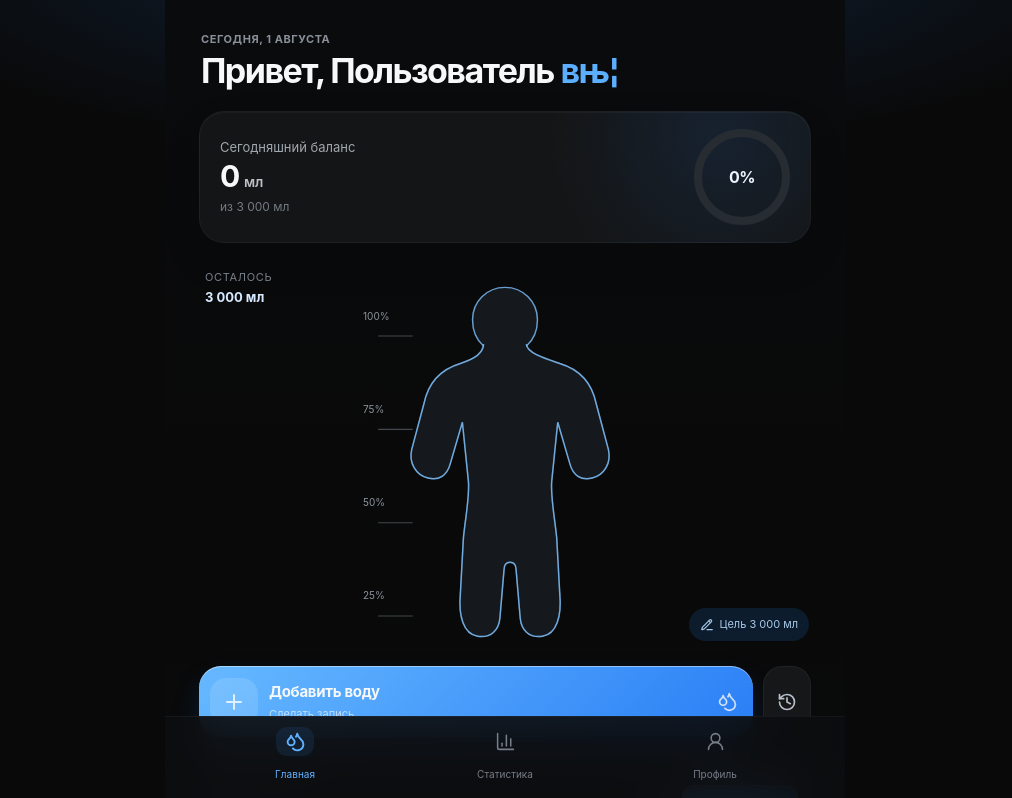
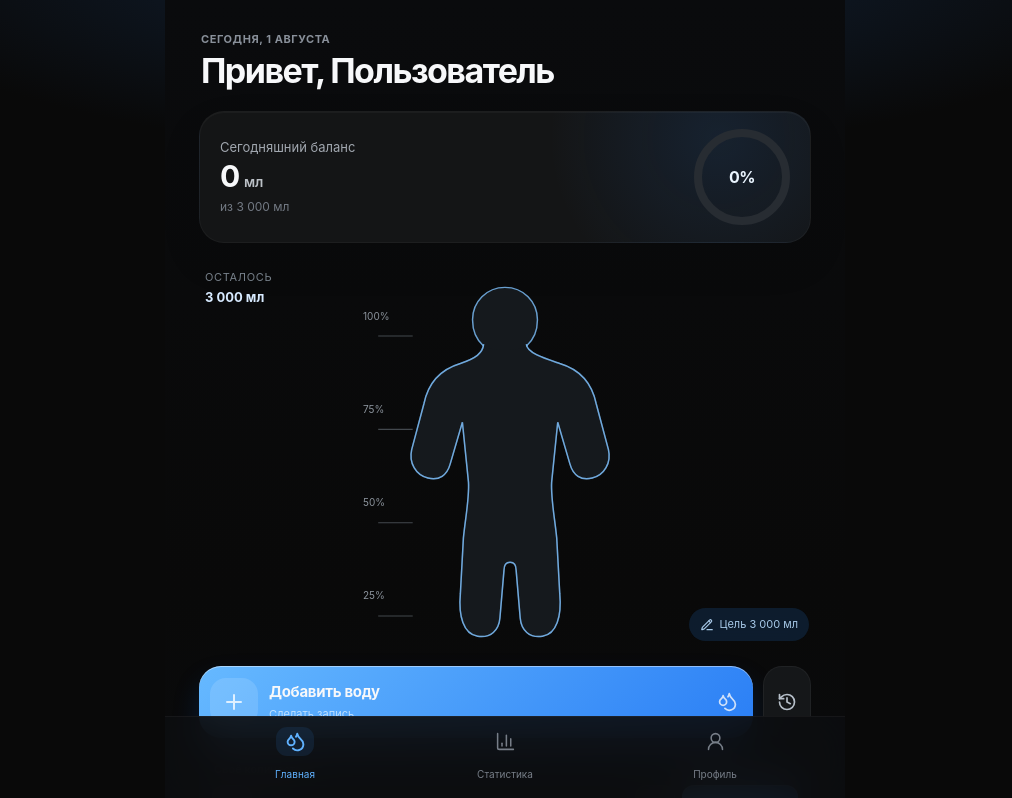
Before and after one commit to egorogarkov34-arch/-2, a React (Vite) app: page / in a window 1280 px wide. Shown: the top 798 px of the page, without its empty margins (135-1147 px from the left). Built offline with nearby package versions, Linux system fonts and the light colour scheme.

Commit message:
Hide broken greeting symbol
Hide the span element within the h1 tag.

```diff
--- a/src/app/styles.css
+++ b/src/app/styles.css
@@ -16,7 +16,7 @@ button:disabled { cursor: not-allowed; opacity: .42; }
 .eyebrow { color: #89909a; font-size: 11px; font-weight: 650; letter-spacing: .05em; line-height: 1.2; margin: 0 0 7px; text-transform: uppercase; }
 h1, h2, p { margin-top: 0; }
 h1 { font-size: clamp(28px, 7vw, 34px); line-height: 1.08; letter-spacing: -.045em; margin-bottom: 0; font-weight: 720; }
-h1 span { color: #5caeff; }
+h1 span { display: none; }
 h2 { font-size: 17px; letter-spacing: -.025em; margin: 0; }
 .home-header, .page-header { display: flex; justify-content: space-between; align-items: center; }
 .home-header { margin: 9px 2px 21px; }
```
